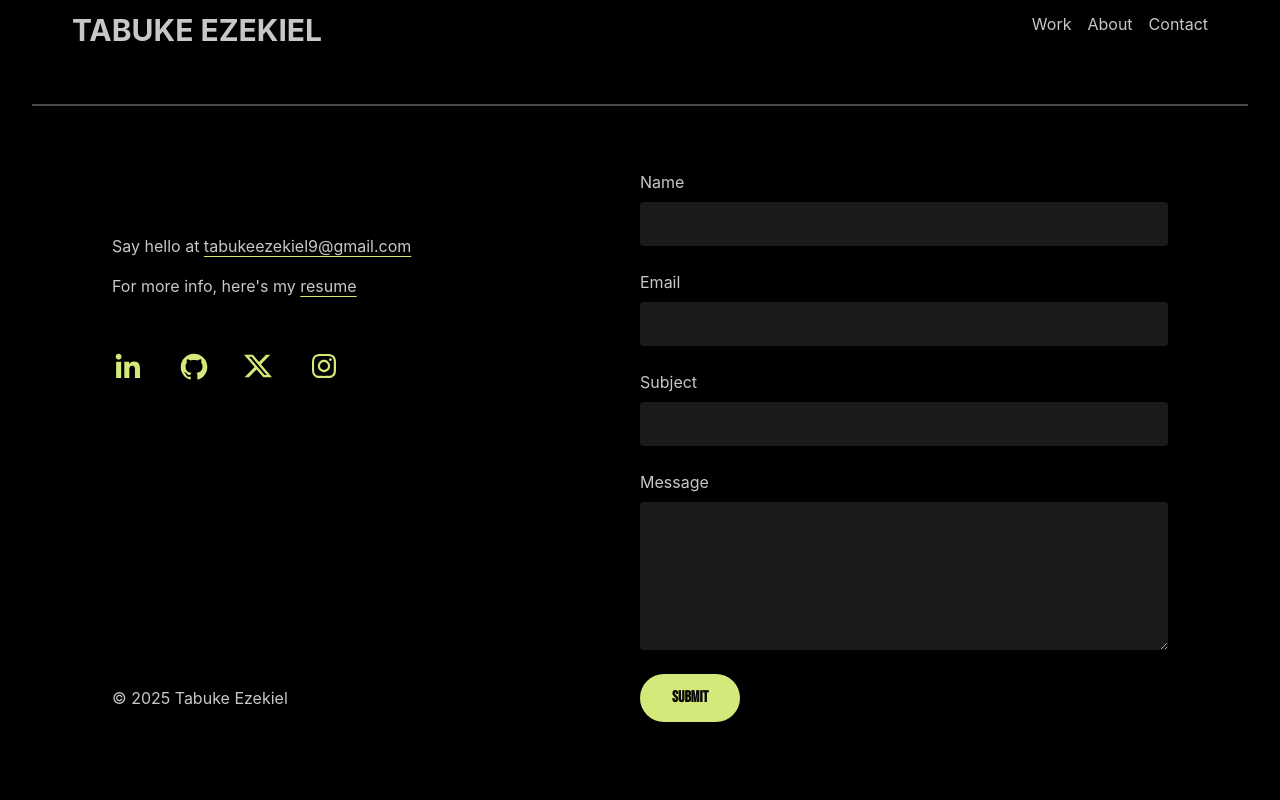
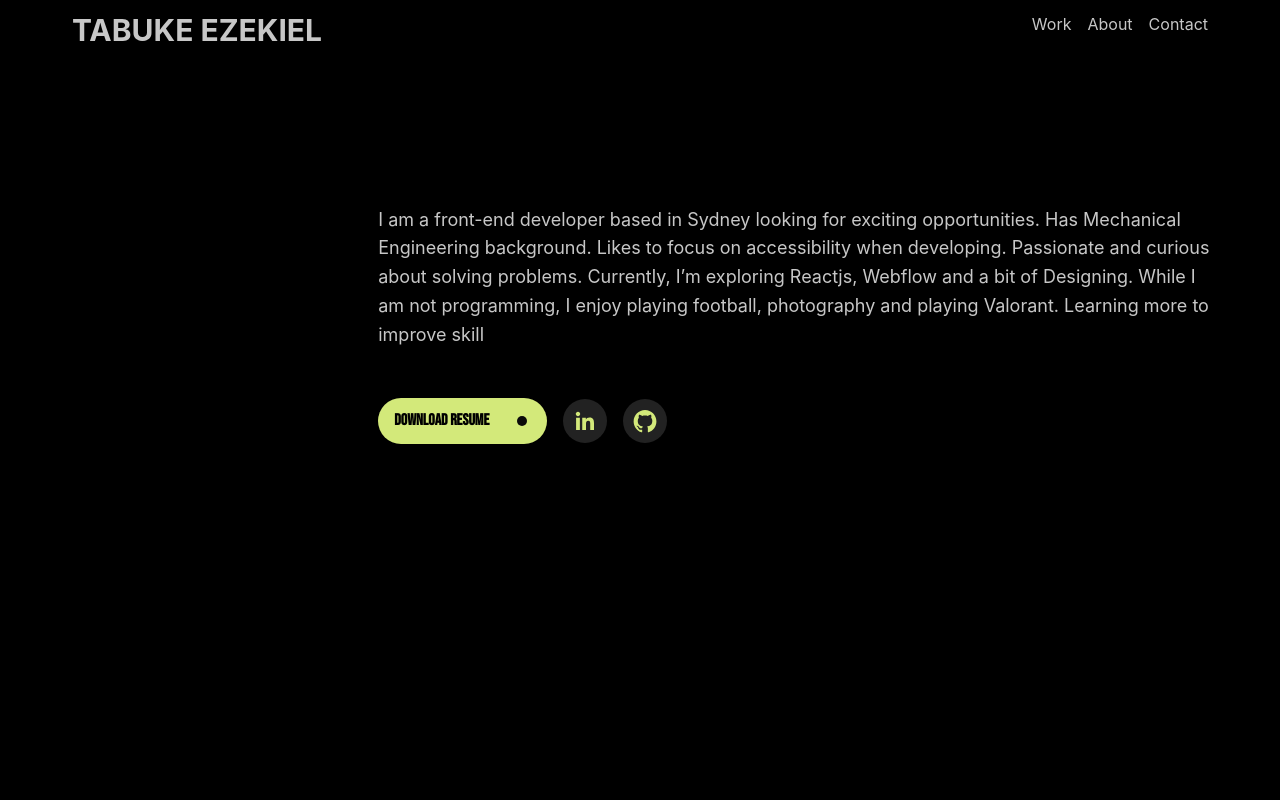
Before and after one commit to Ezekiel-web-dev-17/my-portfolio, a React (Vite) app: page /about-me in a window 1280 px wide. Shown: the top 800 px of the page. Built offline with nearby package versions, Linux system fonts and the light colour scheme; a web font is replaced by a local one.

Commit message:
Completed About me hero section

```diff
--- a/src/App.css
+++ b/src/App.css
@@ -1,16 +1,10 @@
 @import url("https://fonts.googleapis.com/css2?family=Andika:ital,wght@0,400;0,700;1,400;1,700&family=Bebas+Neue&display=swap");
 #root {
   margin: 0 auto;
-  padding: 2rem;
   text-align: center;
   box-sizing: border-box;
 }
 /* manrope inter */
-@media (max-width: 767px) {
-  #root {
-    padding: 0rem;
-  }
-}
 
 body {
   background: #000;
--- a/src/pages/AboutMe.jsx
+++ b/src/pages/AboutMe.jsx
@@ -1,14 +1,90 @@
 import React from "react";
 import Capabilities from "../components/Capabilities";
 import Experience from "../components/Experience";
+import linkedIn from "../../src/assets/linkredIn.svg";
+import gitHub from "../../src/assets/github.svg";
+import circle from "../../src/assets/circle.svg";
+import download from "../../src/assets/download.svg";
+import { Link } from "react-router-dom";
 
 const AboutMe = () => {
   return (
-    <div>
-      AboutMe
+    <main>
+      <section
+        id="about"
+        className="md:h-screen flex flex-col items-start md:flex-row md:justify-between pt-25 px-5 xl:px-14 gap-4"
+      >
+        <h2
+          className="font-normal text-6xl md:text-[101px] text-nowrap"
+          style={{ lineHeight: "90%" }}
+        >
+          ABOUT ME
+        </h2>
+        <div className="text text-start flex flex-col gap-6 w-full">
+          <div className="text-desk flex flex-col gap-4">
+            <strong
+              className="font-medium text-2xl md:text-[32px] pe-10"
+              style={{ lineHeight: "140%" }}
+            >
+              I am a front-end developer based in Sydney. Has Mechanical
+              Engineering background.{" "}
+            </strong>
+            <p
+              className="text-[16px] lg:text-[18px] font-normal"
+              style={{
+                lineHeight: `${window.innerWidth <= 1270 ? "150%" : "160%"}`,
+              }}
+            >
+              I am a front-end developer based in Sydney looking for exciting
+              opportunities. Has Mechanical Engineering background. Likes to
+              focus on accessibility when developing. Passionate and curious
+              about solving problems. Currently, I’m exploring Reactjs, Webflow
+              and a bit of Designing. While I am not programming, I enjoy
+              playing football, photography and playing Valorant. Learning more
+              to improve skill
+            </p>
+          </div>
+          <div className="flex max-lg:justify-between lg:gap-4 mt-6 items-center">
+            <button
+              type="button"
+              className="bg-[#D3E97A] pe-1 ps-4 py-0.5 font-bold text-black text-[14px] lg:text-[16px] flex gap-3 rounded-4xl max-h-fit text-nowrap items-center cursor-pointer"
+            >
+              DOWNLOAD RESUME
+              <img
+                className="md:hidden bg-[#0a0a0a] p-2.5 rounded-full place-content-center"
+                src={download}
+                alt="Dowload resume Icon."
+              />
+              <img className="hidden md:block" src={circle} alt="circle icon" />
+            </button>
+            <Link
+              to="/linkedIn"
+              className="bg-[#222222] p-2.5 rounded-full place-content-center"
+            >
+              <img
+                src={linkedIn}
+                width="24px"
+                className="aspect-square"
+                alt="Link to LinkedIn profile."
+              />
+            </Link>
+            <Link
+              to="https://github.com/Ezekiel-web-dev-17/"
+              className="bg-[#222222] p-2.5 rounded-full place-content-center"
+            >
+              <img
+                src={gitHub}
+                width="24px"
+                className="aspect-square"
+                alt="Link to GitHub profile."
+              />
+            </Link>
+          </div>
+        </div>
+      </section>
       <Capabilities />
       <Experience />
-    </div>
+    </main>
   );
 };
 
```
Also changed, not shown: src/assets/download.svg (added).
